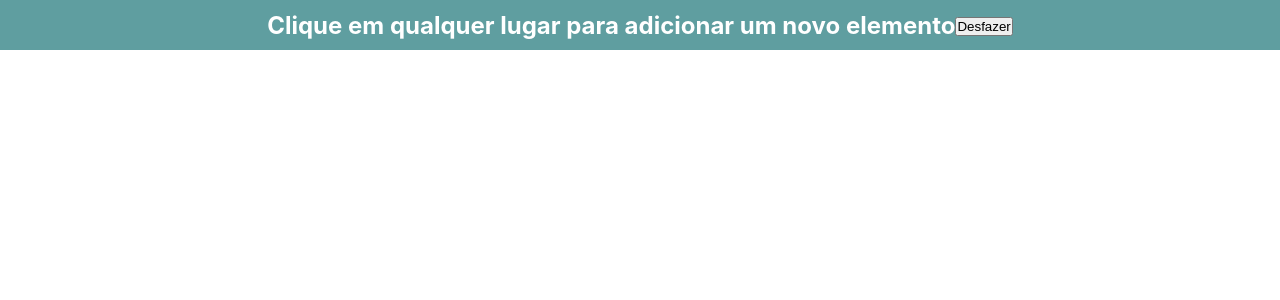
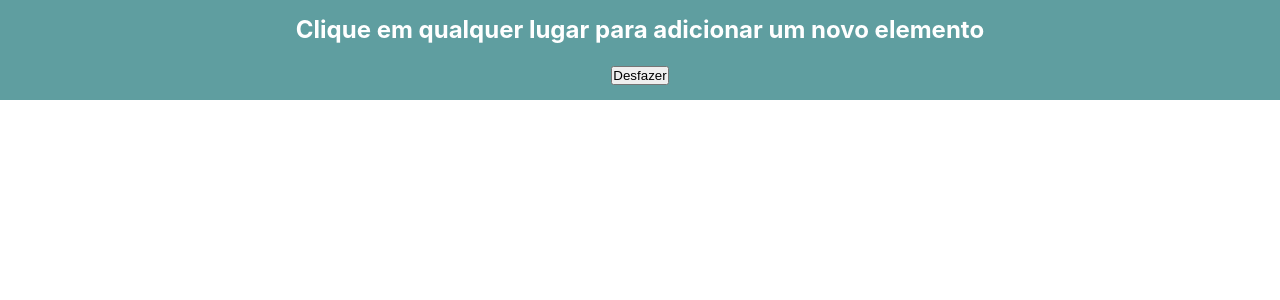
Before and after one commit to WillianAmorim/circles-test, a React (Create React App) app: page / in a window 1280 px wide. Shown: the top 300 px of the page. Built offline with nearby package versions, Linux system fonts and the light colour scheme; the HTML template or start-up script is replaced by a standard one.

Commit message:
adicionado estilização em nav

```diff
--- a/src/App.css
+++ b/src/App.css
@@ -5,11 +5,13 @@
 }
 
 nav {
-  height: 50px;
+  height: 100px;
   background-color: cadetblue;
   display: flex;
   align-items: center;
   justify-content: center;
+  flex-direction: column;
+  gap: 20px;
 }
 
 h1 {
```
